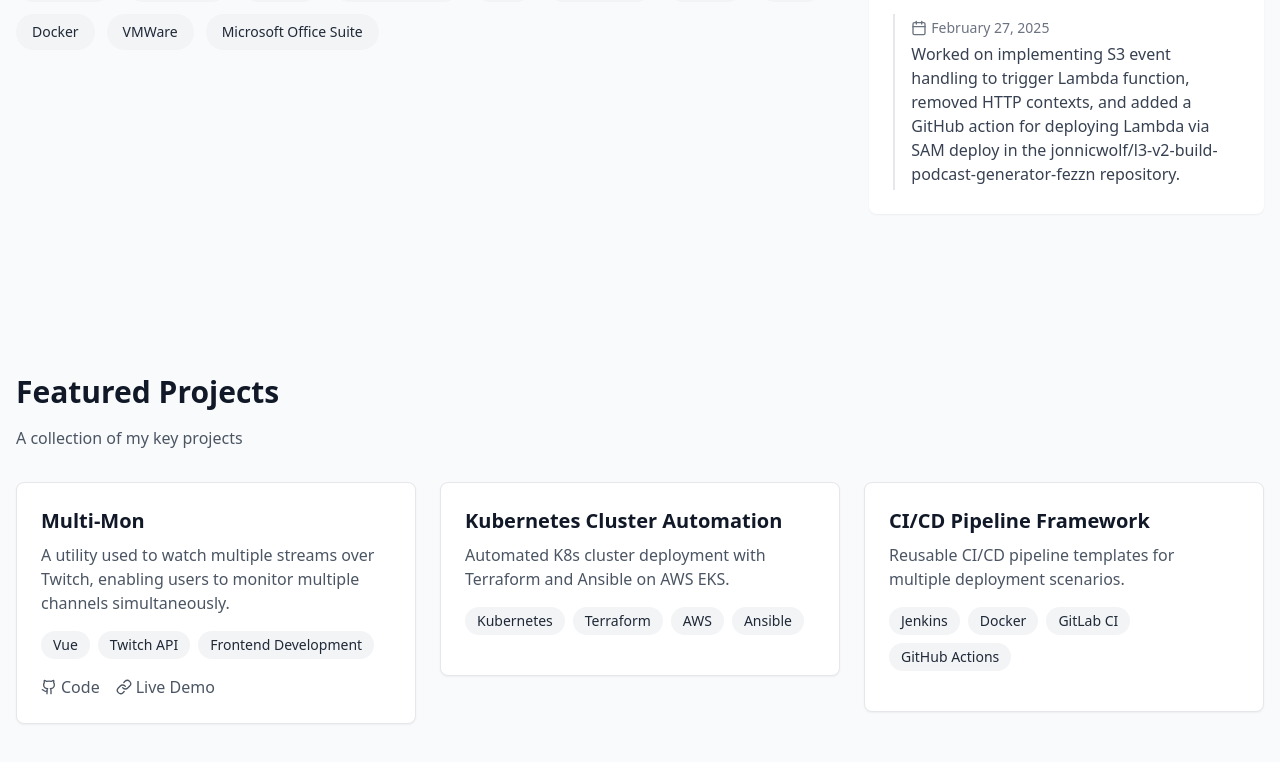
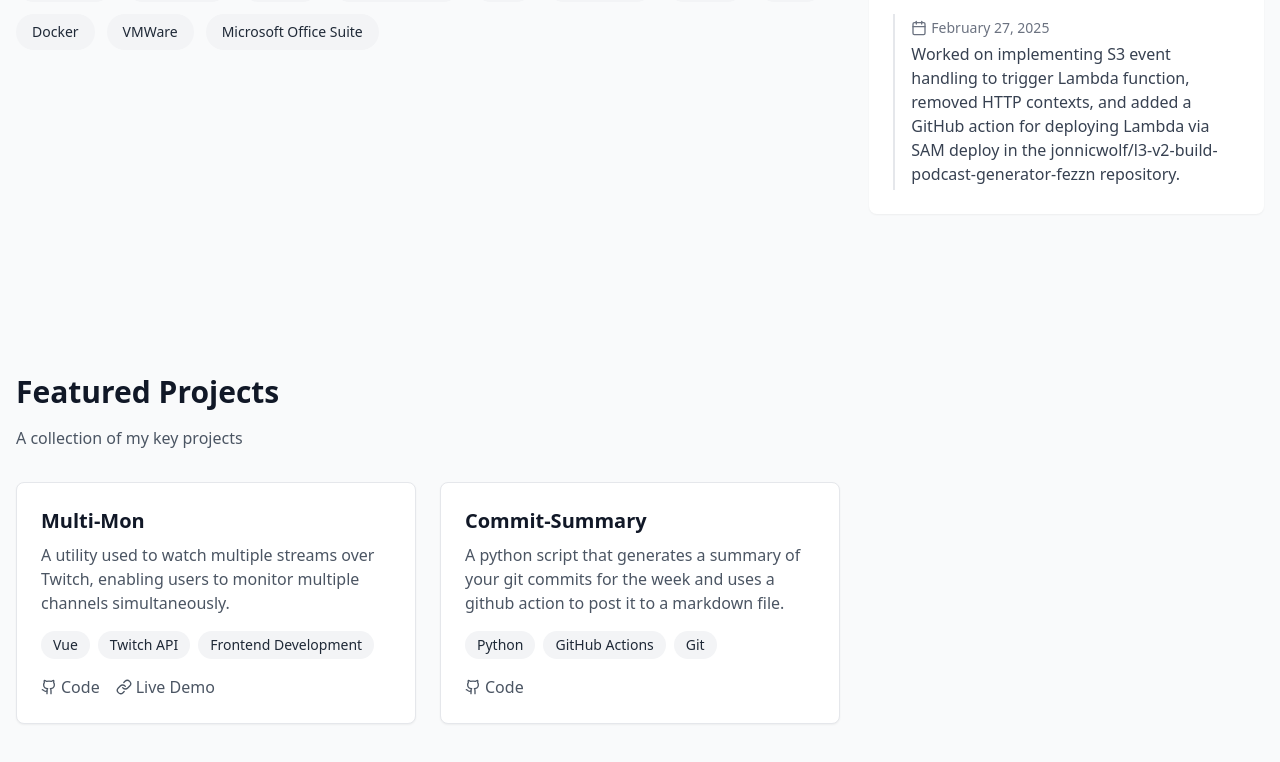
Before and after one commit to Rvndyr/rvndyr.github.io, a React (Vite) app: page / in a window 1280 px wide. Shown: the part 758-1520 px from the top of the page. Built offline with nearby package versions, Linux system fonts and the light colour scheme.

Commit message:
updated projects list

```diff
--- a/src/pages/Home.tsx
+++ b/src/pages/Home.tsx
@@ -21,16 +21,10 @@ const projects = [
     liveUrl: "https://multi-mon.netlify.app/login"
   },
   {
-    title: "Kubernetes Cluster Automation",
-    description: "Automated K8s cluster deployment with Terraform and Ansible on AWS EKS.",
-    tags: ["Kubernetes", "Terraform", "AWS", "Ansible"],
-    githubUrl: "",
-  },
-  {
-    title: "CI/CD Pipeline Framework",
-    description: "Reusable CI/CD pipeline templates for multiple deployment scenarios.",
-    tags: ["Jenkins", "Docker", "GitLab CI", "GitHub Actions"],
-    githubUrl: "",
+    title: "Commit-Summary",
+    description: "A python script that generates a summary of your git commits for the week and uses a github action to post it to a markdown file.",
+    tags: ["Python", "GitHub Actions", "Git"],
+    githubUrl: "https://github.com/Rvndyr/commit-summary",
   }
 ];
 
```
